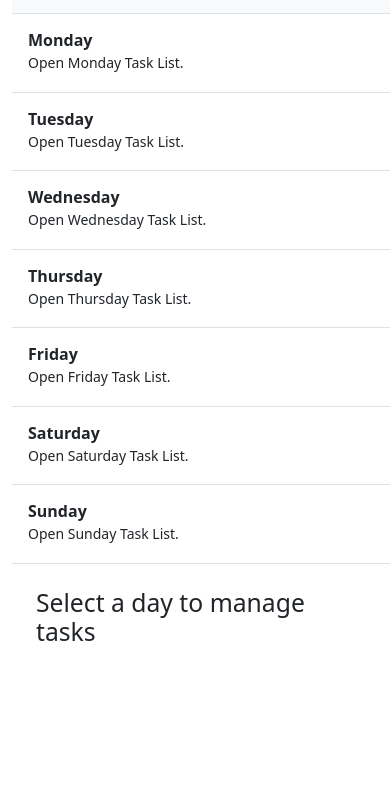
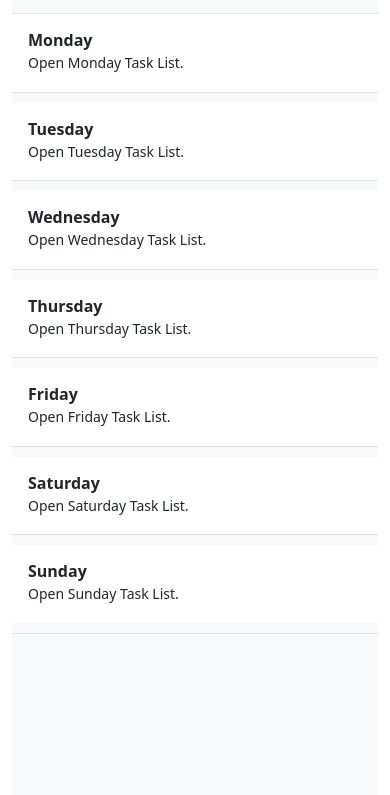
Before and after one commit to Dikshit-Sharma/Cognizant, a plain HTML site: page index.html in a window 390 px wide. Shown: the part 49-844 px from the top of the page. Drawn offline with nearby package versions, Linux system fonts and the light colour scheme.

Commit message:
made changes to index.html to improve the user interface

```diff
--- a/index.html
+++ b/index.html
@@ -11,6 +11,35 @@
         .task-list {
             display: none;
         }
+
+        /* Custom styles to prevent overlapping */
+        #task-management {
+            margin-top: 20px;
+        }
+
+        #task-list {
+            margin-top: 20px;
+        }
+
+        .list-group-item {
+            margin-bottom: 10px;
+        }
+
+        .input-group {
+            margin-bottom: 20px;
+        }
+
+        /* Ensure the sidebar doesn't overlap with the task section */
+        @media (max-width: 768px) {
+            .col-md-3 {
+                width: 100%;
+            }
+
+            .col-md-9 {
+                width: 100%;
+                margin-top: 20px;
+            }
+        }
     </style>
 </head>
 
@@ -20,7 +49,7 @@
             <!-- Sidebar for Days -->
             <div class="col-md-3">
                 <div class="d-flex flex-column align-items-stretch flex-shrink-0 bg-body-tertiary"
-                    style="width: 380px;">
+                    style="width: 100%; height: 100vh; overflow-y: auto;">
                     <a href="/"
                         class="d-flex align-items-center flex-shrink-0 p-3 link-body-emphasis text-decoration-none border-bottom">
                         <svg class="bi pe-none me-2" width="30" height="24">
@@ -98,7 +127,7 @@
     <script src="https://cdn.jsdelivr.net/npm/bootstrap@5.3.3/dist/js/bootstrap.bundle.min.js"
         integrity="sha384-YvpcrYf0tY3lHB60NNkmXc5s9fDVZLESaAA55NDzOxhy9GkcIdslK1eN7N6jIeHz"
         crossorigin="anonymous"></script>
-    <script src="script.js"></script>
+        <script src="script.js"></script>
 </body>
 
 </html>
```
